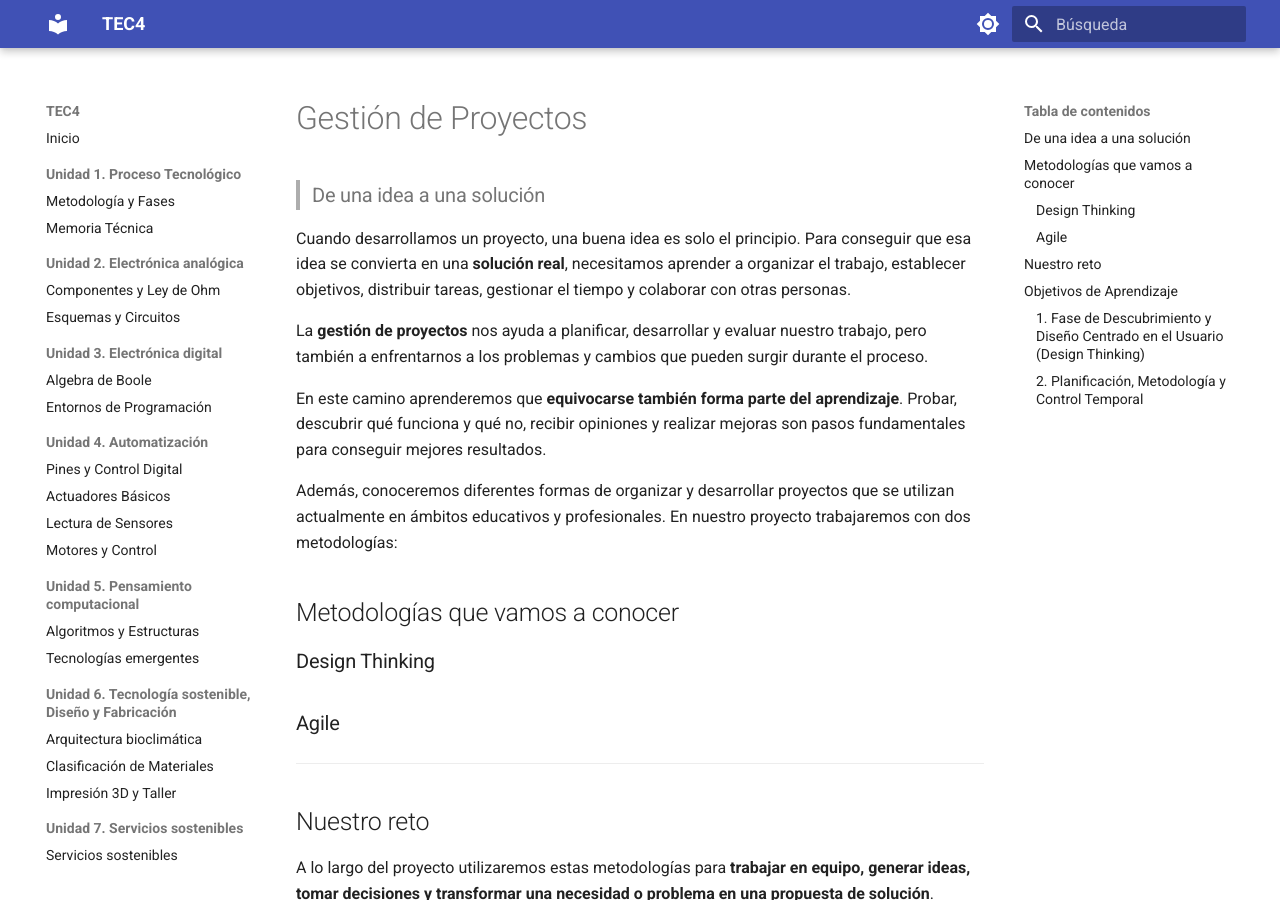
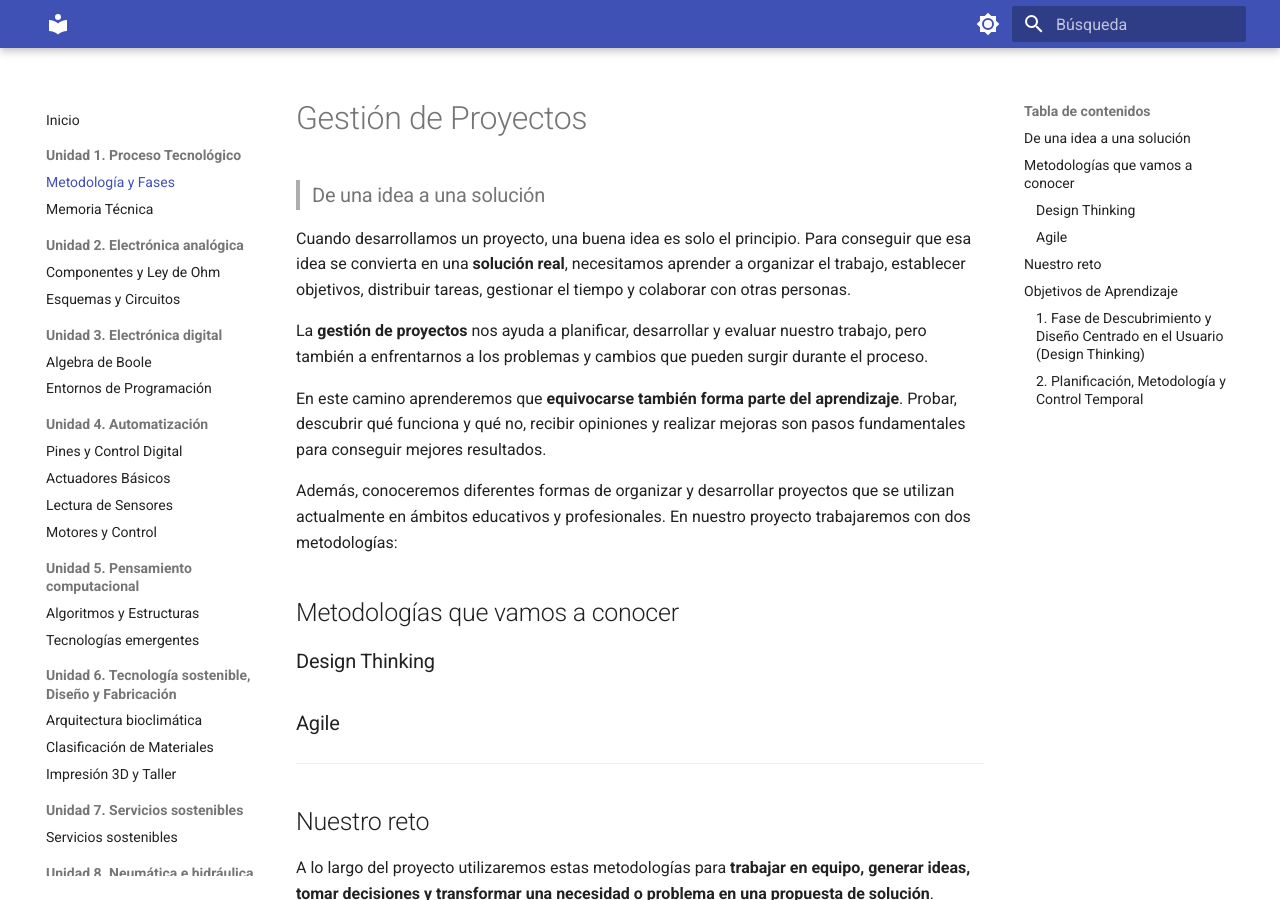
Before and after one commit to MdSmateriales/TEC4, an MkDocs documentation site: the page built from docs/unidad-1/metodologia-proyectos.md, in a window 1280 px wide and 900 px high. Built offline with MkDocs 1.6.1 and Material for MkDocs 9.7.7, drawn with Linux system fonts in a browser that asks for light colours; part of the change alters nothing that is shown.

Commit message:
Fix typo in mkdocs.yml and update navigation link

```diff
--- a/mkdocs.yml
+++ b/mkdocs.yml
@@ -1,4 +1,4 @@
-site_name: TEC4
+osite_name: TEC4
 site_url: https://MdSmateriales.github.io/TEC4/
 
 theme:
@@ -24,7 +24,7 @@ theme:
 nav:
   - Inicio: index.md
   - Unidad 1. Proceso Tecnológico:
-      - Metodología y Fases: unidad-1/metodologia.md
+      - Metodología y Fases: unidad-1/metodologia-proyectos.md
       - Memoria Técnica: unidad-1/memoria.md
   - Unidad 2. Electrónica analógica:
       - Componentes y Ley de Ohm: unidad-2/analogica.md
```
